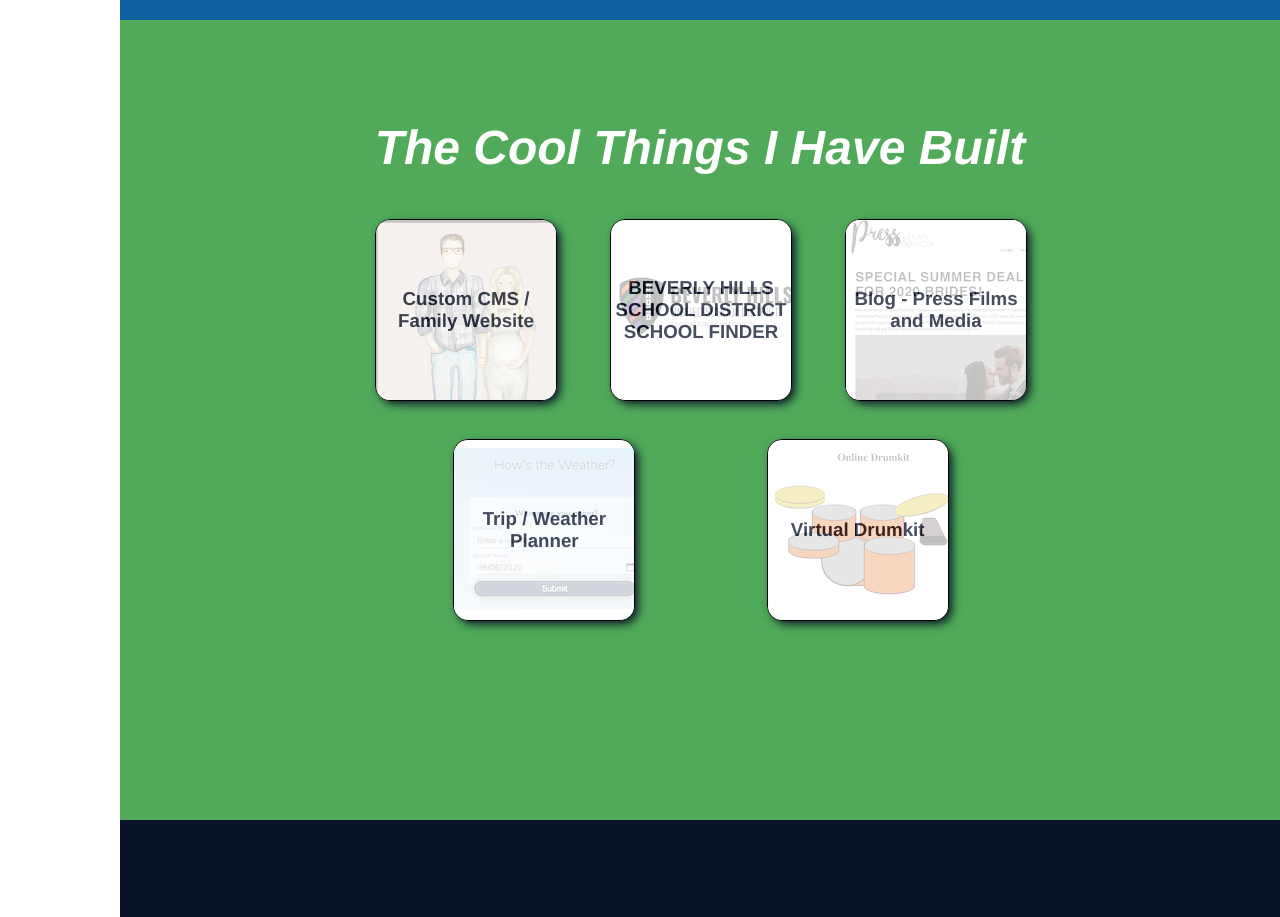
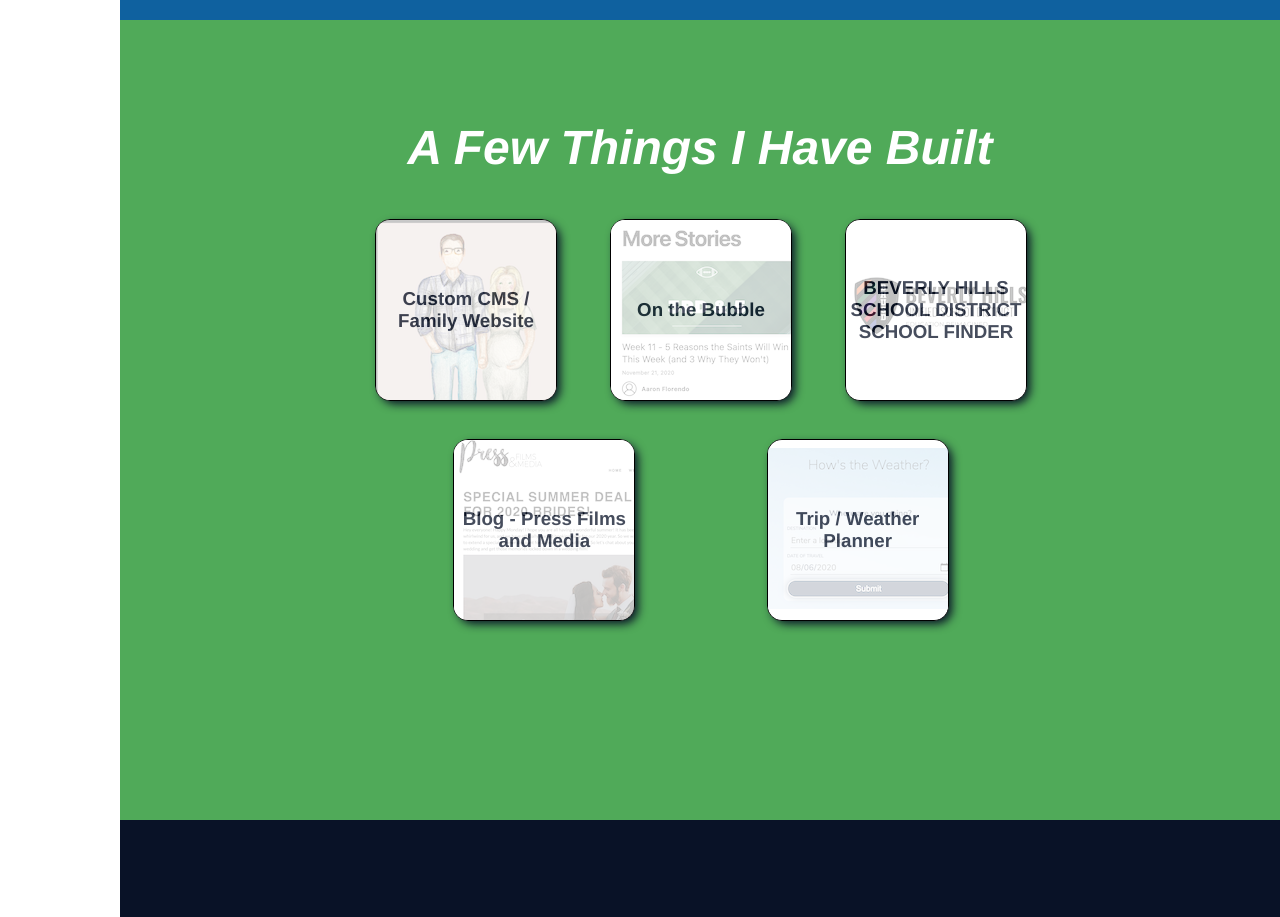
Before and after one commit to jlamoreaux/jlmx, a React (Create React App) app: page / in a window 1280 px wide. Shown: the part 1580-2497 px from the top of the page. Built offline with nearby package versions, Linux system fonts and the light colour scheme; no server answers.

Commit message:
update portfolio & fix key typo

```diff
--- a/src/components/App.js
+++ b/src/components/App.js
@@ -51,7 +51,7 @@ class App extends React.Component {
           ref={this.targetRef}
         />
         <Portfolio
-          title="The Cool Things I Have Built"
+          title="A Few Things I Have Built"
           projects={this.state.projects}
         ></Portfolio>
         {/* <Resume
--- a/src/components/Sidebar.js
+++ b/src/components/Sidebar.js
@@ -16,7 +16,7 @@ class Header extends React.Component {
           <nav className={`sidebar ${this.props.status}`}>
             <ul className="nav__items clean__list">
               {nav.main.map((key) => (
-                <li className="nav__item" key={key} index={key}>
+                <li className="nav__item" key={key.name} index={key.name}>
                   <a href={`${key.link}`} className="nav__item__link">
                     <SVG fileName={key.name} />
                     {/* <img src={svgs[key]} alt={key} className="svg" /> */}
--- a/src/projects.js
+++ b/src/projects.js
@@ -1,44 +1,44 @@
 const projects = {
   1: {
-    name: "Custom CMS / Family Website",
-    image: "one-more-lamore.png",
-    prodLink: "https://onemorelamore.com",
-    github: "https://github.com/jlamoreaux/one-more-lamore",
+    name: 'Custom CMS / Family Website',
+    image: 'one-more-lamore.png',
+    prodLink: 'https://onemorelamore.com',
+    github: 'https://github.com/jlamoreaux/one-more-lamore',
     description:
-      "A family website built on a custom CMS with CRUD capability for photo galleries and blog posts. Built on Node.js, using PUG to render the views. Data stored in a MongoDB database. Password protected with Passport local auth.",
+      'A family website built on a custom CMS with CRUD capability for photo galleries and blog posts. Built on Node.js, using PUG to render the views. Data stored in a MongoDB database. Password protected with Passport local auth.',
   },
   2: {
-    name: "BEVERLY HILLS SCHOOL DISTRICT SCHOOL FINDER",
-    image: "schoolfinder.png",
-    prodLink:
-      "https://www.bhusd.org/apps/pages/index.jsp?uREC_ID=799244&type=d&pREC_ID=1656629",
-    github: "https://github.com/jlamoreaux/district_map",
+    name: 'On the Bubble',
+    image: 'onthebubble.png',
+    prodLink: 'https://github.com/jlamoreaux/sports-blog',
+    github: 'https://dudesonthebubble.com',
     description:
-      "A web app built on Node.js. Users enter thier address (using Google Places API) and the applicaton searches their address against database of schools in the district. Returns contact information for the school using an API.",
+      'Website built using NextJS React framework, Sanity.io headless CMS, Tailwind CSS framework',
   },
   3: {
-    name: "Blog - Press Films and Media",
-    image: "press.png",
-    prodLink: "https://blog.pressfilmandmedia.com",
+    name: 'BEVERLY HILLS SCHOOL DISTRICT SCHOOL FINDER',
+    image: 'schoolfinder.png',
+    prodLink:
+      'https://www.bhusd.org/apps/pages/index.jsp?uREC_ID=799244&type=d&pREC_ID=1656629',
+    github: 'https://github.com/jlamoreaux/district_map',
+    description:
+      'A web app built on Node.js. Users enter thier address (using Google Places API) and the applicaton searches their address against database of schools in the district. Returns contact information for the school using an API.',
+  },
+  4: {
+    name: 'Blog - Press Films and Media',
+    image: 'press.png',
+    prodLink: 'https://blog.pressfilmandmedia.com',
     // github: '',
     description:
-      "A Mobile-responsive blog for a videographer. This site uses a custom WordPress theme. Hosted on an Apache server on AWS. Main languages used: PHP, SCSS.",
-  },
-  4: {
-    name: "Trip / Weather Planner",
-    image: "weather.png",
-    prodLink: "https://hows-the-weather-jlmx.herokuapp.com/",
-    github: "https://github.com/jlamoreaux/hows-the-weather",
-    description:
-      "A trip planner that allows you to add trip destinations and displays the weather for the specified date. Built using Node.js, JavaScript, SCSS. Data pulled from Google Maps, GeoNames, Weatherbit and PixaBay APIs.",
+      'A Mobile-responsive blog for a videographer. This site uses a custom WordPress theme. Hosted on an Apache server on AWS. Main languages used: PHP, SCSS.',
   },
   5: {
-    name: "Virtual Drumkit",
-    image: "drums.png",
-    prodLink: "https://jlamoreaux.github.io/drumkit/",
-    github: "https://github.com/jlamoreaux/hows-the-weather",
+    name: 'Trip / Weather Planner',
+    image: 'weather.png',
+    prodLink: 'https://hows-the-weather-jlmx.herokuapp.com/',
+    github: 'https://github.com/jlamoreaux/hows-the-weather',
     description:
-      "A virtual drumkit you play by either using the keyboard or by clicking the different pieces of the drumkit. Built using CSS and vanilla JavaScript.",
+      'A trip planner that allows you to add trip destinations and displays the weather for the specified date. Built using Node.js, JavaScript, SCSS. Data pulled from Google Maps, GeoNames, Weatherbit and PixaBay APIs.',
   },
 };
 
```
Also changed, not shown: public/img/portfolio/onthebubble.png (added), public/img/portfolio/tn/onthebubble.png (added).
